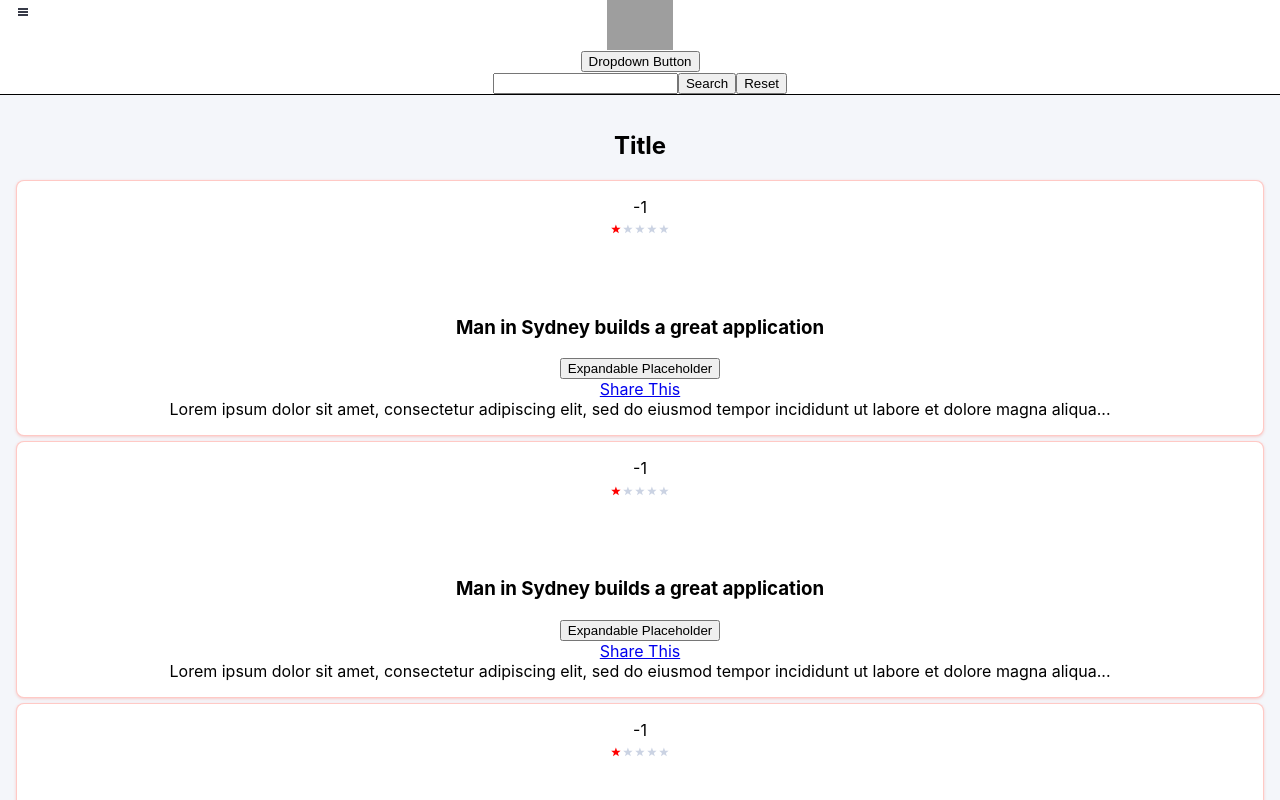
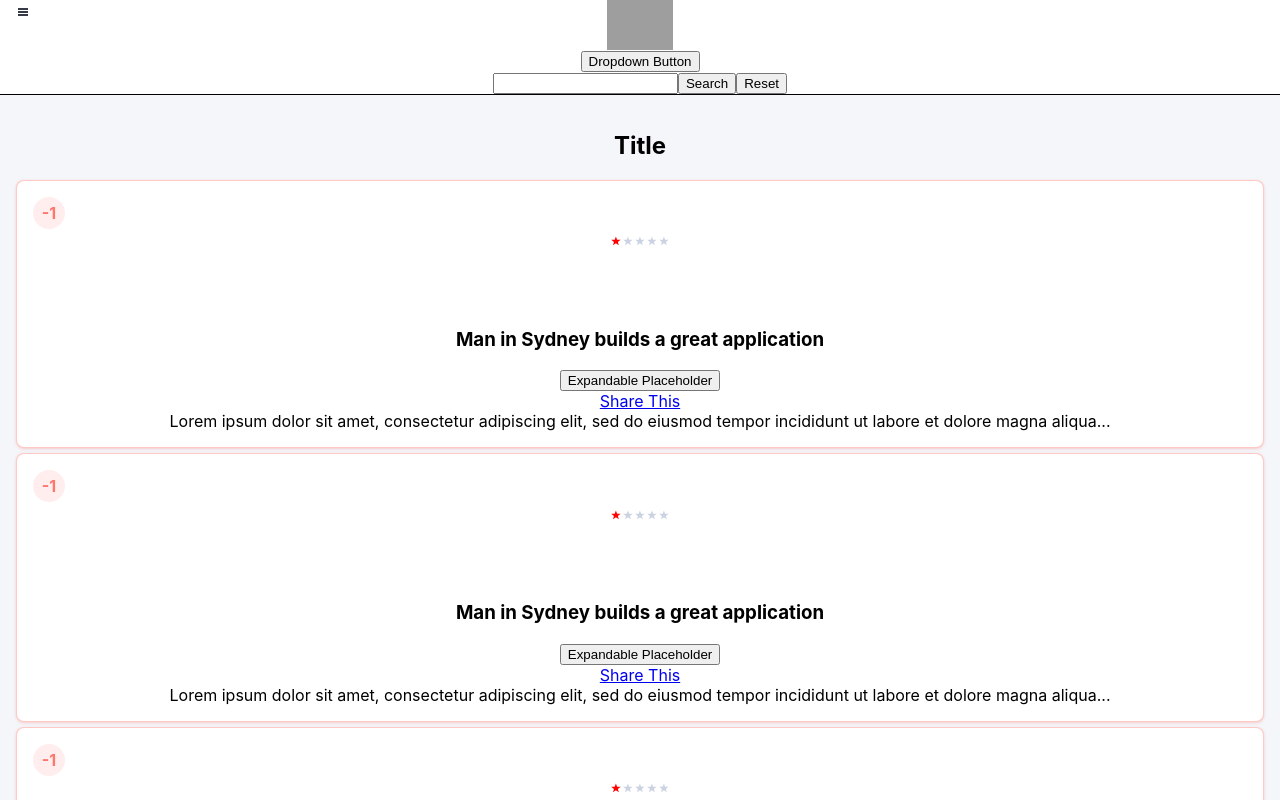
Before and after one commit to BizarroKlyza/pace, a React (Create React App) app in the folder app/: page / in a window 1280 px wide. Shown: the top 800 px of the page. Built offline with nearby package versions, Linux system fonts and the light colour scheme; grey boxes are pictures that could not be loaded.

Commit message:
Styled score. Is circle now

```diff
--- a/app/src/components/results-page/results-card/style/style.css
+++ b/app/src/components/results-page/results-card/style/style.css
@@ -8,8 +8,15 @@ article.post {
     box-shadow: 0 1px 3px 0 rgba(255, 78, 65, 0.25);
 }
 
-.score {
-    width: 5%;
+.post-score {
+    width: 32px;
+    height: 32px;
+    background: #FFEEED;
+    color: rgba(255, 78, 65, 0.75);
+    border-radius: 32px;
+    text-align: center;
+    line-height: 32px;
+    font-weight: bold;
 }
 
 .results-img {
```
